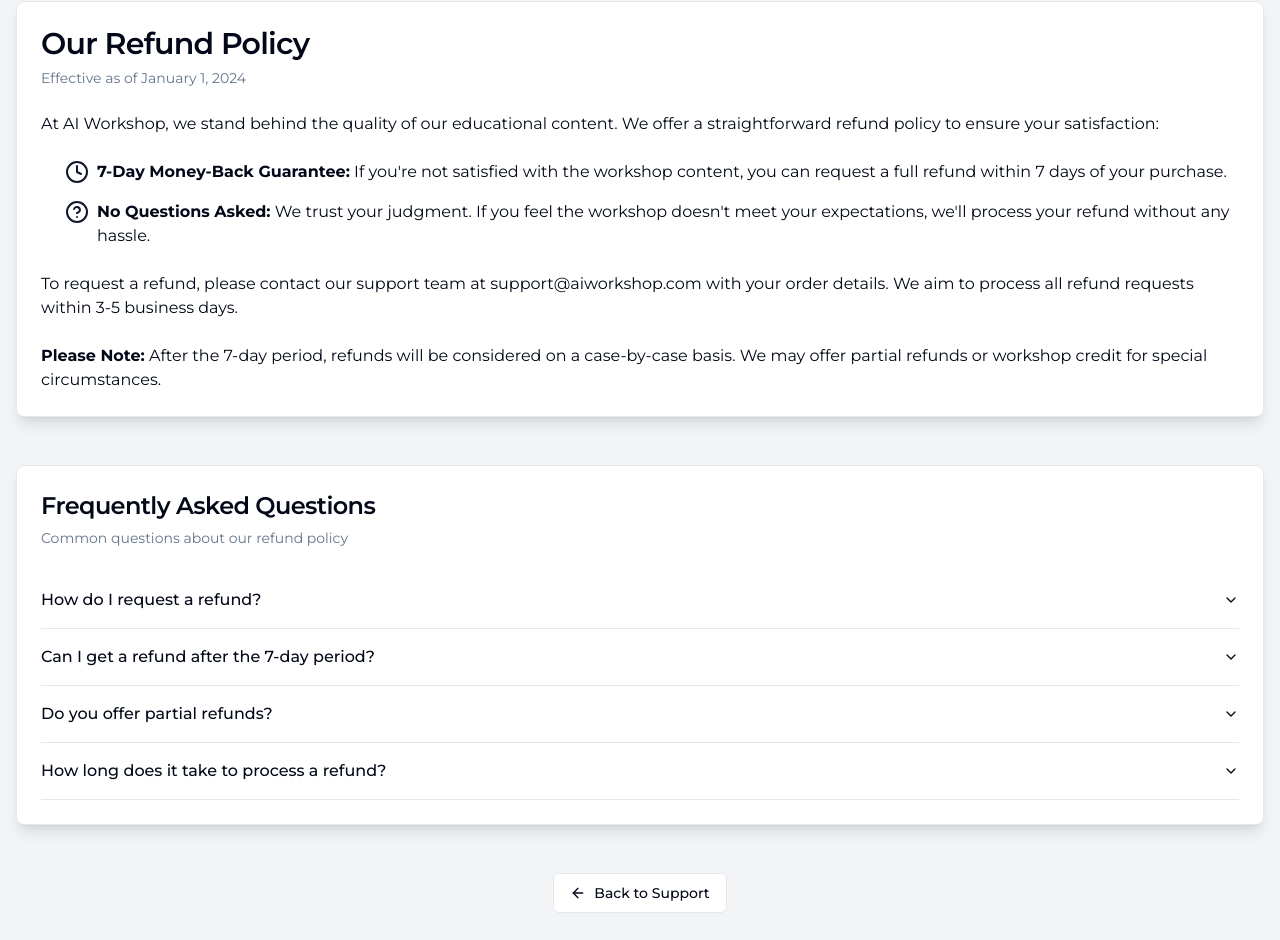
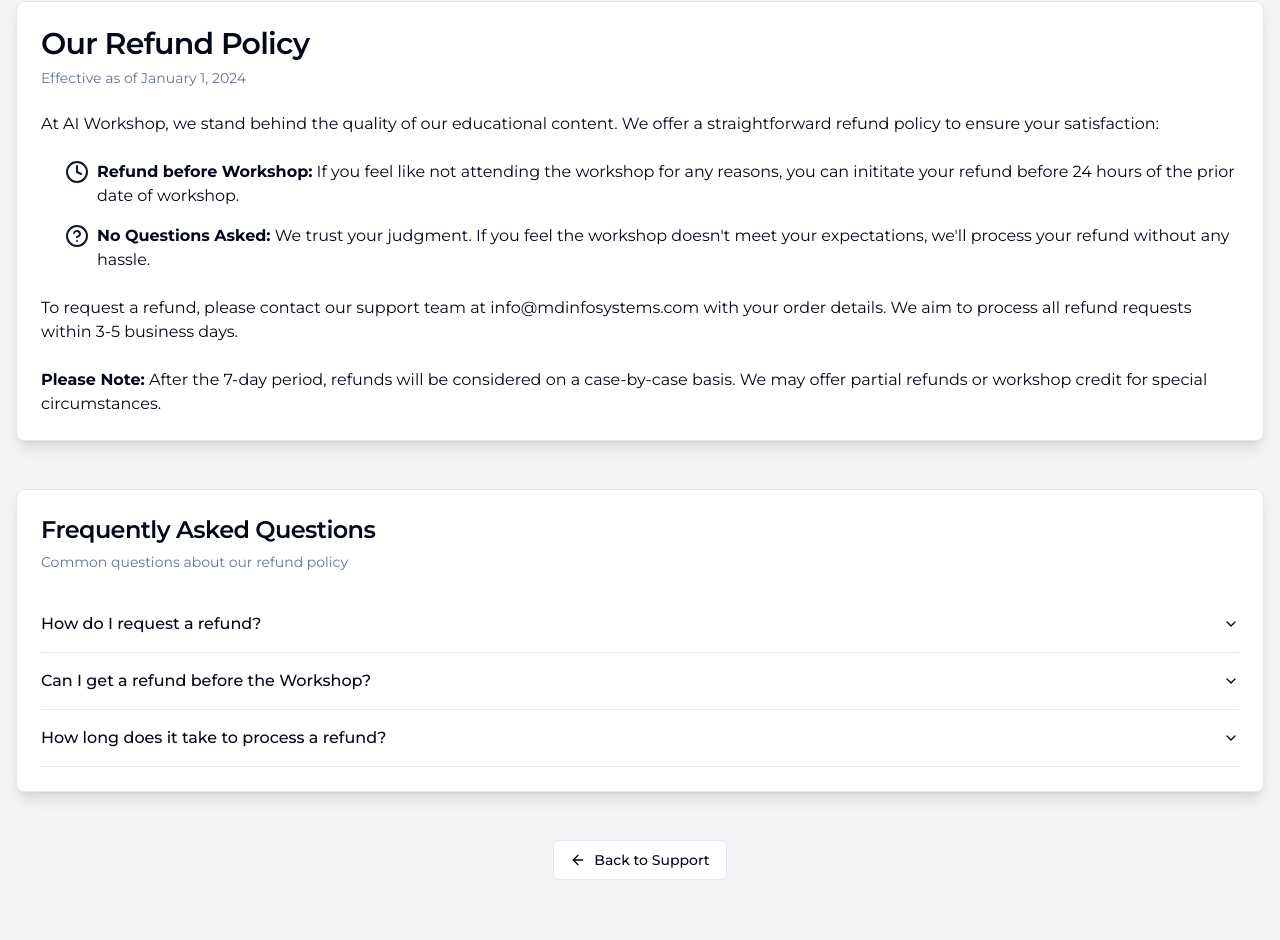
Before and after one commit to rahularya002/portfolio, a Next.js app: page /Support/Refund in a window 1280 px wide. Shown: the part 571-1511 px from the top of the page. Built offline with nearby package versions, Linux system fonts and the light colour scheme.

Commit message:
added contact information

```diff
--- a/src/app/Support/Refund/page.tsx
+++ b/src/app/Support/Refund/page.tsx
@@ -32,7 +32,7 @@
             <div className="pl-6 space-y-4">
               <div className="flex items-start">
                 <Clock className="w-6 h-6 mr-2 flex-shrink-0 text-primary" />
-                <p><strong>7-Day Money-Back Guarantee:</strong> If you're not satisfied with the workshop content, you can request a full refund within 7 days of your purchase.</p>
+                <p><strong>Refund before Workshop:</strong> If you feel like not attending the workshop for any reasons, you can inititate your refund before 24 hours of the prior date of workshop.</p>
               </div>
               <div className="flex items-start">
                 <HelpCircle className="w-6 h-6 mr-2 flex-shrink-0 text-primary" />
@@ -40,7 +40,7 @@
               </div>
             </div>
 
-            <p>To request a refund, please contact our support team at support@aiworkshop.com with your order details. We aim to process all refund requests within 3-5 business days.</p>
+            <p>To request a refund, please contact our support team at info@mdinfosystems.com with your order details. We aim to process all refund requests within 3-5 business days.</p>
 
             <p><strong>Please Note:</strong> After the 7-day period, refunds will be considered on a case-by-case basis. We may offer partial refunds or workshop credit for special circumstances.</p>
           </CardContent>
@@ -56,19 +56,13 @@
               <AccordionItem value="item-1">
                 <AccordionTrigger>How do I request a refund?</AccordionTrigger>
                 <AccordionContent>
-                  To request a refund, simply email our support team at support@aiworkshop.com with your order number and the reason for your refund request. We'll process your request as quickly as possible.
+                  To request a refund, simply email our support team at info@mdinfosystems.com with your order number and the reason for your refund request. We'll process your request as quickly as possible.
                 </AccordionContent>
               </AccordionItem>
               <AccordionItem value="item-2">
-                <AccordionTrigger>Can I get a refund after the 7-day period?</AccordionTrigger>
+                <AccordionTrigger>Can I get a refund before the Workshop?</AccordionTrigger>
                 <AccordionContent>
-                  After the 7-day period, refunds are considered on a case-by-case basis. Please contact our support team to discuss your situation, and we'll do our best to find a solution.
-                </AccordionContent>
-              </AccordionItem>
-              <AccordionItem value="item-3">
-                <AccordionTrigger>Do you offer partial refunds?</AccordionTrigger>
-                <AccordionContent>
-                  In some cases, we may offer partial refunds or workshop credit if you've completed a portion of the course. These situations are evaluated individually by our support team.
+                  Before 24 Hours time period, refunds are considered on a case-by-case basis. Please contact our support team to discuss your situation, and we'll do our best to find a solution.
                 </AccordionContent>
               </AccordionItem>
               <AccordionItem value="item-4">
--- a/src/app/Support/page.tsx
+++ b/src/app/Support/page.tsx
@@ -32,15 +32,15 @@
             <CardContent className="space-y-6">
               <div className="flex items-center space-x-3">
                 <Mail className="w-6 h-6 text-primary" />
-                <span className="text-lg">support@aiworkshop.com</span>
+                <span className="text-lg">info@mdinfosystems.com</span>
               </div>
               <div className="flex items-center space-x-3">
                 <Phone className="w-6 h-6 text-primary" />
-                <span className="text-lg">+1 (555) 123-4567</span>
+                <span className="text-lg">+91-9868735399</span>
               </div>
               <div className="flex items-center space-x-3">
                 <MessageCircle className="w-6 h-6 text-primary" />
-                <span className="text-lg">Live chat available 9 AM - 5 PM EST</span>
+                <span className="text-lg">Live chat available 9 AM - 5 PM IST</span>
               </div>
               <div className="flex space-x-4 mt-6">
                 <Button variant="outline" size="icon" className="rounded-full">
@@ -66,19 +66,19 @@
                 <AccordionItem value="item-1">
                   <AccordionTrigger>How do I access the workshop materials?</AccordionTrigger>
                   <AccordionContent>
-                    You can access all workshop materials through our online learning platform. Login details will be sent to your registered email address.
+                    All the workshop material will be sent to you via Email as PDF.
                   </AccordionContent>
                 </AccordionItem>
                 <AccordionItem value="item-2">
                   <AccordionTrigger>What if I miss a live session?</AccordionTrigger>
                   <AccordionContent>
-                    Don't worry! All live sessions are recorded and made available in the learning platform within 24 hours.
+                    There wont be any recordings provided to if you miss the live session. we will be reminding you for the workshop via email before the prior date, although the notes will still be there
                   </AccordionContent>
                 </AccordionItem>
                 <AccordionItem value="item-3">
                   <AccordionTrigger>Is there a refund policy?</AccordionTrigger>
                   <AccordionContent>
-                    Yes, we offer a 7-day money-back guarantee if you're not satisfied with the workshop content.
+                    Yes, we offer a 24 hours moneyback gurantee before the workshop in case you are unable to attend the workshop.
                   </AccordionContent>
                 </AccordionItem>
                 <AccordionItem value="item-4">
--- a/src/components/Dock.tsx
+++ b/src/components/Dock.tsx
@@ -21,7 +21,7 @@
 
 const Icons = {
   logo: (props: React.HTMLAttributes<HTMLImageElement>) => (
-    <Image src={Logo} alt="Logo" {...props} />
+    <Image src={Logo} alt="Logo" {...props} width={24} height={24}/>
   ),
   about: (props: IconProps) => <InfoIcon {...props} />,
   services: (props: IconProps) => <ClipboardIcon {...props} />,
```
